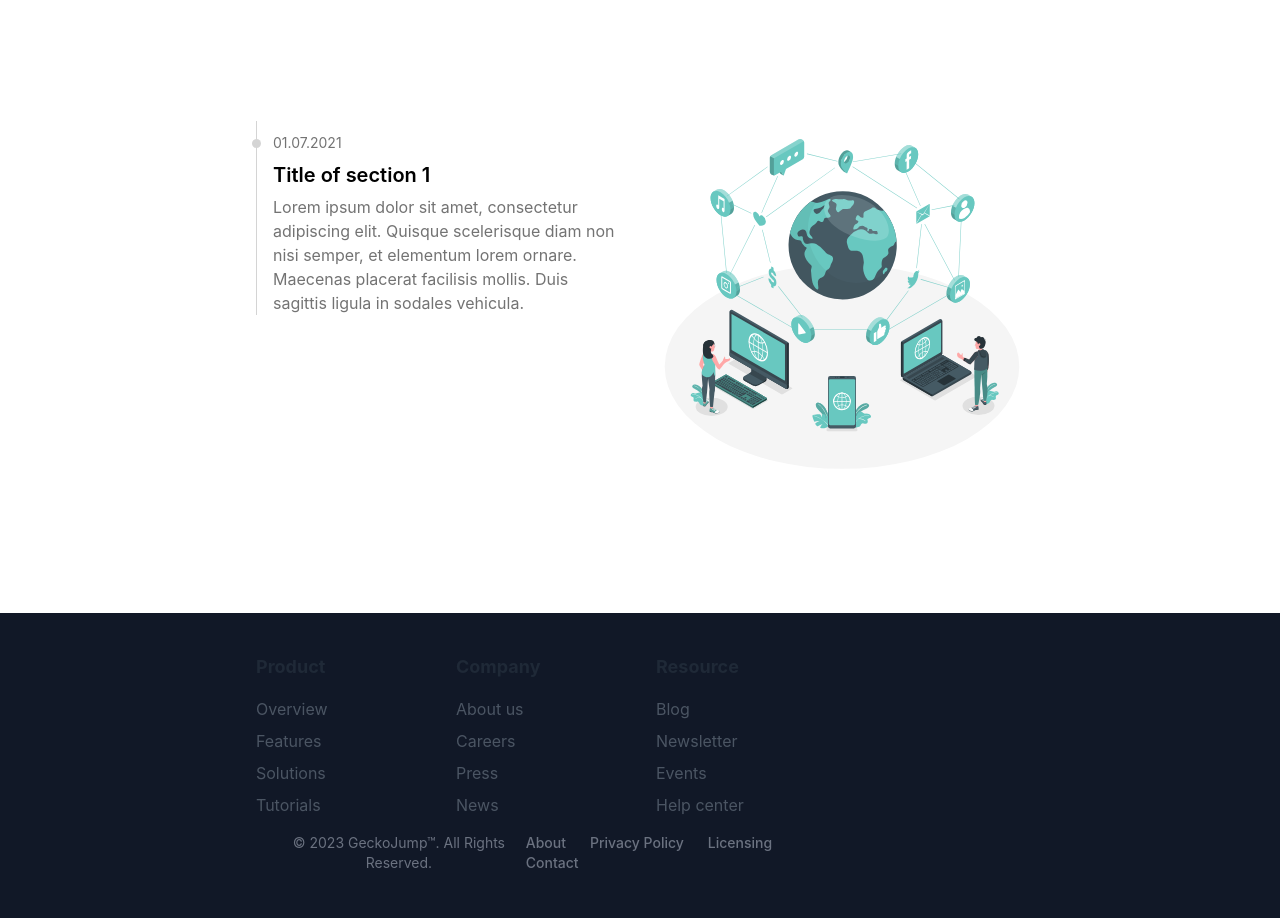
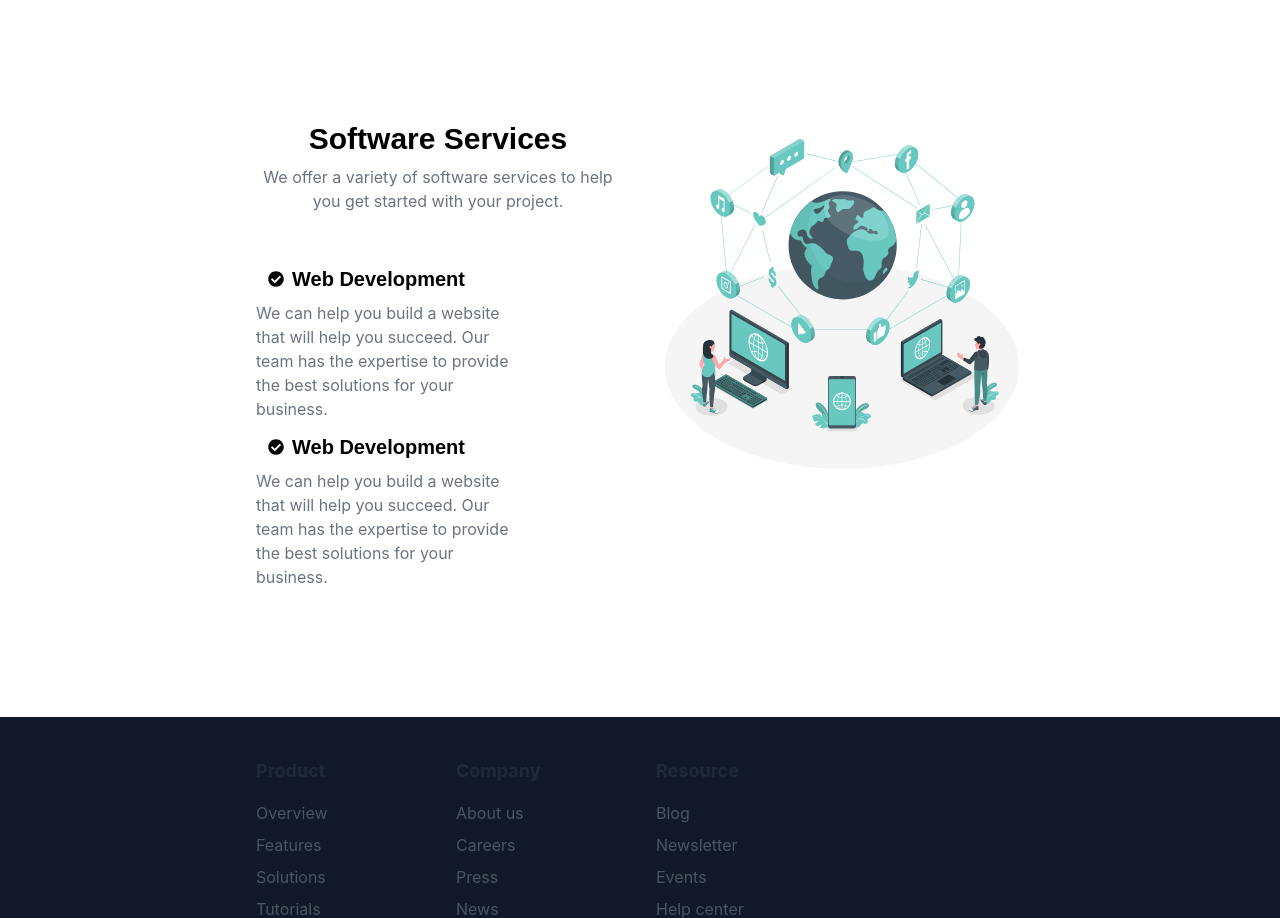
Before and after one commit to GeckoJump/geckojump, a React (Create React App) app in the folder frontend/: page / in a window 1280 px wide. Shown: the part 1500-2418 px from the top of the page. Built offline with nearby package versions, Linux system fonts and the light colour scheme.

Commit message:
Fix software section responsiveness and add filler fields.

```diff
--- a/frontend/src/App.tsx
+++ b/frontend/src/App.tsx
@@ -14,9 +14,9 @@ function App() {
       <StickyNavbar />
       <HeroSection />
       <ServicesSection />
-      <TwoSidedLayout additionalClasses='pt-48'>
+      <TwoSidedLayout additionalClasses='pt-24 lg:pt-48'>
         <SoftwareServices />
-        <img src={TechIllustration1} alt='Tech Illustration 1' />
+        <img src={TechIllustration1} className="scale-75 lg:scale-100" alt='Tech Illustration 1' />
       </TwoSidedLayout>
       <Footer />
     </>
--- /dev/null
+++ b/frontend/src/components/SoftwareServiceItem.tsx
@@ -0,0 +1,19 @@
+import React from 'react'
+
+interface SoftwareServiceItemProps {
+  title: string
+  description: string
+  icon: React.ReactNode
+}
+
+export const SoftwareServiceItem = ({ title, description, icon }: SoftwareServiceItemProps) => {
+  return (
+    <div className="flex flex-col align-baseline">
+      <h3 className="flex flex-row text-xl font-sans font-bold p-3 pb-2 gap-2 lg:justify-start justify-center">
+        <div className="text-2xl my-auto">{icon}</div>
+        {title}
+      </h3>
+      <p className="text-gray-500 w-3/4 lg:text-left lg:mx-0 text-center mx-auto">{description}</p>
+    </div>
+  )
+}
--- a/frontend/src/components/SoftwareServices.tsx
+++ b/frontend/src/components/SoftwareServices.tsx
@@ -1,26 +1,22 @@
 import React from 'react'
+import { SoftwareServiceItem } from './SoftwareServiceItem'
+import { FaCheckCircle } from 'react-icons/fa'
 
 export const SoftwareServices = () => {
   return (
-    <ol className="border-l border-neutral-300 dark:border-neutral-500">
-      <li>
-        <div className="flex-start flex items-center pt-3">
-          <div
-            className="-ml-[5px] mr-3 h-[9px] w-[9px] rounded-full bg-neutral-300 dark:bg-neutral-500"></div>
-          <p className="text-sm text-neutral-500 dark:text-neutral-300">
-            01.07.2021
-          </p>
-        </div>
-        <div className="mb-6 ml-4 mt-2">
-          <h4 className="mb-1.5 text-xl font-semibold">Title of section 1</h4>
-          <p className="mb-3 text-neutral-500 dark:text-neutral-300">
-            Lorem ipsum dolor sit amet, consectetur adipiscing elit. Quisque
-            scelerisque diam non nisi semper, et elementum lorem ornare.
-            Maecenas placerat facilisis mollis. Duis sagittis ligula in
-            sodales vehicula.
-          </p>
-        </div>
-      </li>
-    </ol>
+    <div className="flex flex-col align-baseline">
+      <h2 className="text-3xl font-sans font-bold pb-2 text-center">Software Services</h2>
+      <p className="text-gray-500 text-center mb-10">We offer a variety of software services to help you get started with your project.</p>
+      <SoftwareServiceItem
+        title="Web Development"
+        description="We can help you build a website that will help you succeed. Our team has the expertise to provide the best solutions for your business."
+        icon={<FaCheckCircle size={16} />}
+      />
+      <SoftwareServiceItem
+        title="Web Development"
+        description="We can help you build a website that will help you succeed. Our team has the expertise to provide the best solutions for your business."
+        icon={<FaCheckCircle size={16} />}
+      />
+    </div>
   )
 }
--- a/frontend/src/components/TwoSidedLayout.tsx
+++ b/frontend/src/components/TwoSidedLayout.tsx
@@ -7,7 +7,7 @@ export interface TwoSidedLayoutProps {
 
 export const TwoSidedLayout = ({ children, additionalClasses }: TwoSidedLayoutProps) => {
   return (
-    <div className={`grid grid-cols-2 w-3/5 mx-auto gap-10 ${additionalClasses ?? ''}`}>
+    <div className={`grid lg:grid-cols-2 md:grid-cols-1 lg:w-3/5 md:4/5 mx-auto gap-10 ${additionalClasses ?? ''}`}>
       <div>
         {children[0]}
       </div>
--- a/frontend/src/components/Feature.tsx
+++ b/frontend/src/components/ValueItem.tsx
@@ -1,12 +1,12 @@
 import React from 'react'
 
-interface FeatureProps {
+interface ValueItemProps {
   title: string
   description: string
   icon: React.ReactNode
 }
 
-export const Feature = ({ title, description, icon }: FeatureProps) => {
+export const ValueItem = ({ title, description, icon }: ValueItemProps) => {
   return (
     <div className="flex flex-col align-baseline">
       <div className="mx-auto mb-3">
--- a/frontend/src/components/ValuesSection.tsx
+++ b/frontend/src/components/ValuesSection.tsx
@@ -1,33 +1,33 @@
 import React from 'react'
 import { FaRegHandshake } from "react-icons/fa";
-import { Feature } from './Feature'
+import { ValueItem } from './ValueItem'
 
 export const ServicesSection = () => {
   return (
     <div className='flex flex-col justify-center align-middle'>
       <div className='values-header text-center pb-8 px-2'>
         <h2 className='text-4xl font-bold font-BebasNeue'>WHY <span className='text-emerald-700'>CHOOSE US</span></h2>
-        <p className='text-gray-500 mt-1 w-2/5 mx-auto'>
+        <p className='text-gray-500 mt-1 lg:w-2/5 md:w-4/5 mx-auto'>
           Our commitment to <span className="font-bold">you</span> extends beyond delivering premium software solutions. We are dedicated to building long-lasting, quality relationships with our clients.
         </p>
       </div>
       <div className='values grid md:grid-cols-2 sm:grid-cols-1 max-w-screen-sm mx-auto gap-6'>
-        <Feature
+        <ValueItem
           title='Quality Relationships'
           description='Our team is dedicated to building long-lasting, quality relationships with our clients.'
           icon={<FaRegHandshake className='text-5xl' />}
         />
-        <Feature
+        <ValueItem
           title='Tailored Service'
           description='We learn what makes your business unique in order to provide tailored solutions that will help you succeed.'
           icon={<FaRegHandshake className='text-5xl' />}
         />
-        <Feature
+        <ValueItem
           title='Expertise'
           description='Our team has the expertise to provide the best solutions for your business.'
           icon={<FaRegHandshake className='text-5xl' />}
         />
-        <Feature
+        <ValueItem
           title='Innovation'
           description='We are always looking for innovative ways to help your business succeed.'
           icon={<FaRegHandshake className='text-5xl' />}
```
